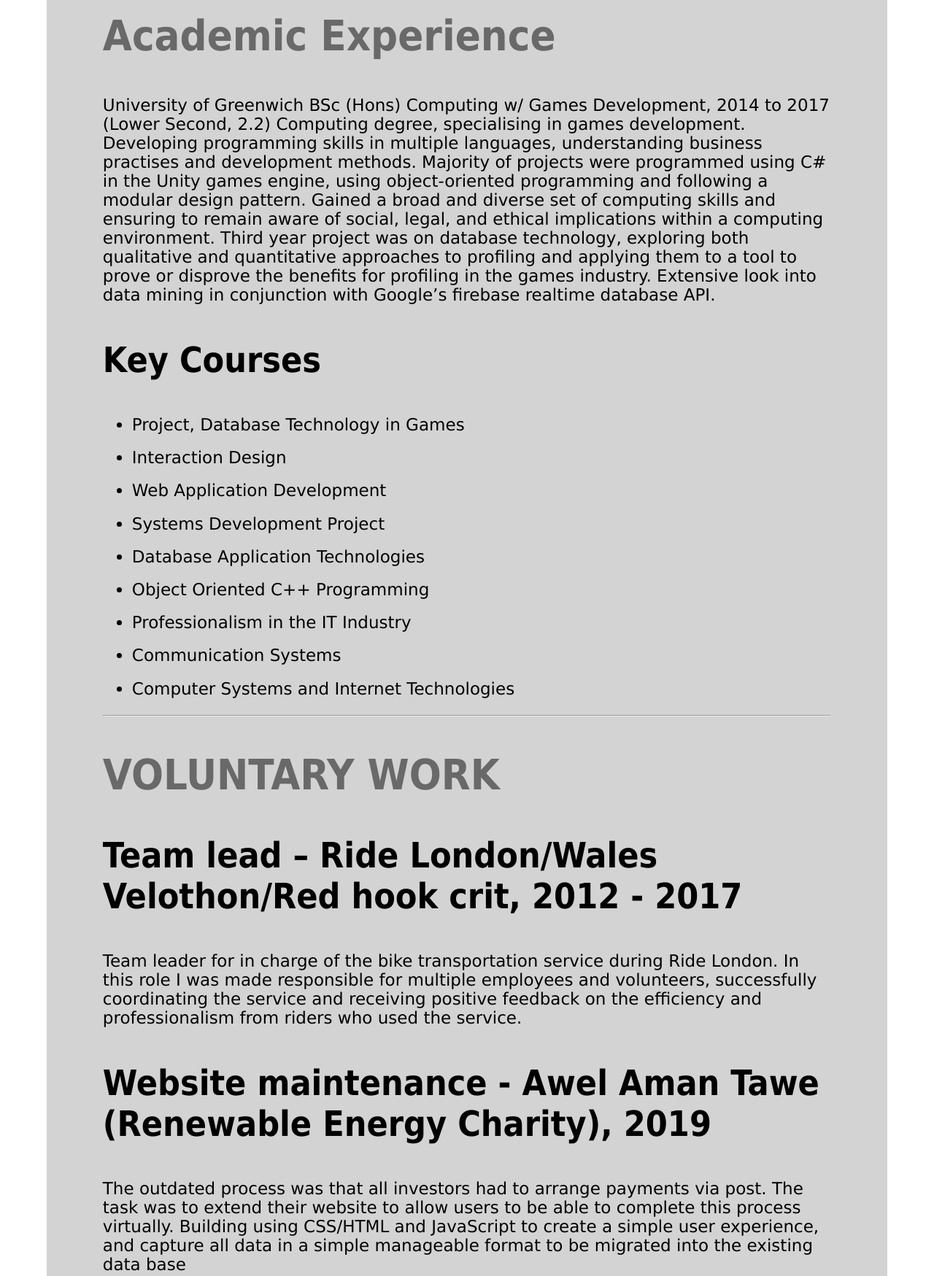
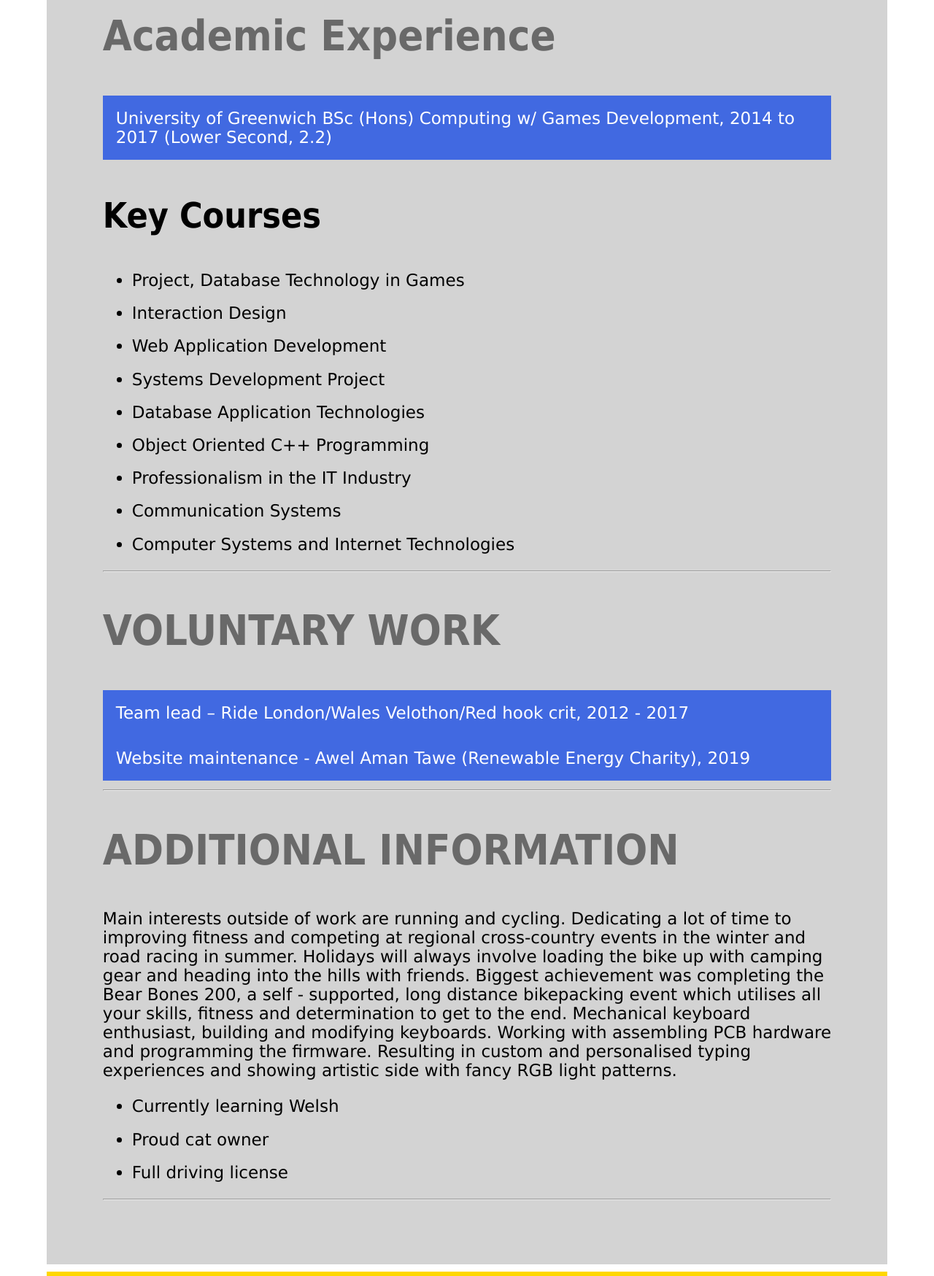
Before and after one commit to sickwrangler/my_cv.github.io, a plain HTML site: page index.html in a window 1280 px wide. Shown: the part 2380-4129 px from the top of the page at 73% size. Drawn offline with Linux system fonts and the light colour scheme.

Commit message:
more collapsible buttons

```diff
--- a/index.html
+++ b/index.html
@@ -138,8 +138,10 @@
 			<hr>
 			<div class="academic">
 				<h2>Academic Experience</h2>
-				<p>University of Greenwich
-					BSc (Hons) Computing w/ Games Development, 2014 to 2017 (Lower Second, 2.2)
+				<button type="button" class="collapsible">University of Greenwich
+					BSc (Hons) Computing w/ Games Development, 2014 to 2017 (Lower Second, 2.2)</button>
+				<div class="content">
+				<p>
 					Computing degree, specialising in games development. Developing programming skills in multiple
 					languages, understanding
 					business practises and development methods. Majority of projects were programmed using C# in the
@@ -153,7 +155,7 @@
 					or disprove the benefits for profiling in the games industry. Extensive look into data mining in
 					conjunction with Google’s
 					firebase realtime database API.</p>
-
+</div>
 				<h3>Key Courses</h3>
 				<ul>
 					<li>Project, Database Technology in Games </li>
@@ -172,20 +174,23 @@
 			</div>
 			<div class="voluntary">
 				<h2>VOLUNTARY WORK</h2>
-				<h3>Team lead – Ride London/Wales Velothon/Red hook crit, 2012 - 2017</h3>
+				<button type="button" class="collapsible">Team lead – Ride London/Wales Velothon/Red hook crit, 2012 - 2017</button>
+				<div class="content">
 				<p>Team leader for in charge of the bike transportation service during Ride London. In this role I was
 					made responsible for
 					multiple employees and volunteers, successfully coordinating the service and receiving positive
 					feedback on the efficiency and
 					professionalism from riders who used the service.</p>
-
-				<h3>Website maintenance - Awel Aman Tawe (Renewable Energy Charity), 2019</h3>
+				</div>
+					<button type="button" class="collapsible">Website maintenance - Awel Aman Tawe (Renewable Energy Charity), 2019</button>
+					<div class="content">
 				<p>The outdated process was that all investors had to arrange payments via post. The task was to extend
 					their website to allow
 					users to be able to complete this process virtually. Building using CSS/HTML and JavaScript to
 					create a simple user
 					experience, and capture all data in a simple manageable format to be migrated into the existing data
 					base</p>
+				</div>
 					<hr>
 			</div>
 
```
